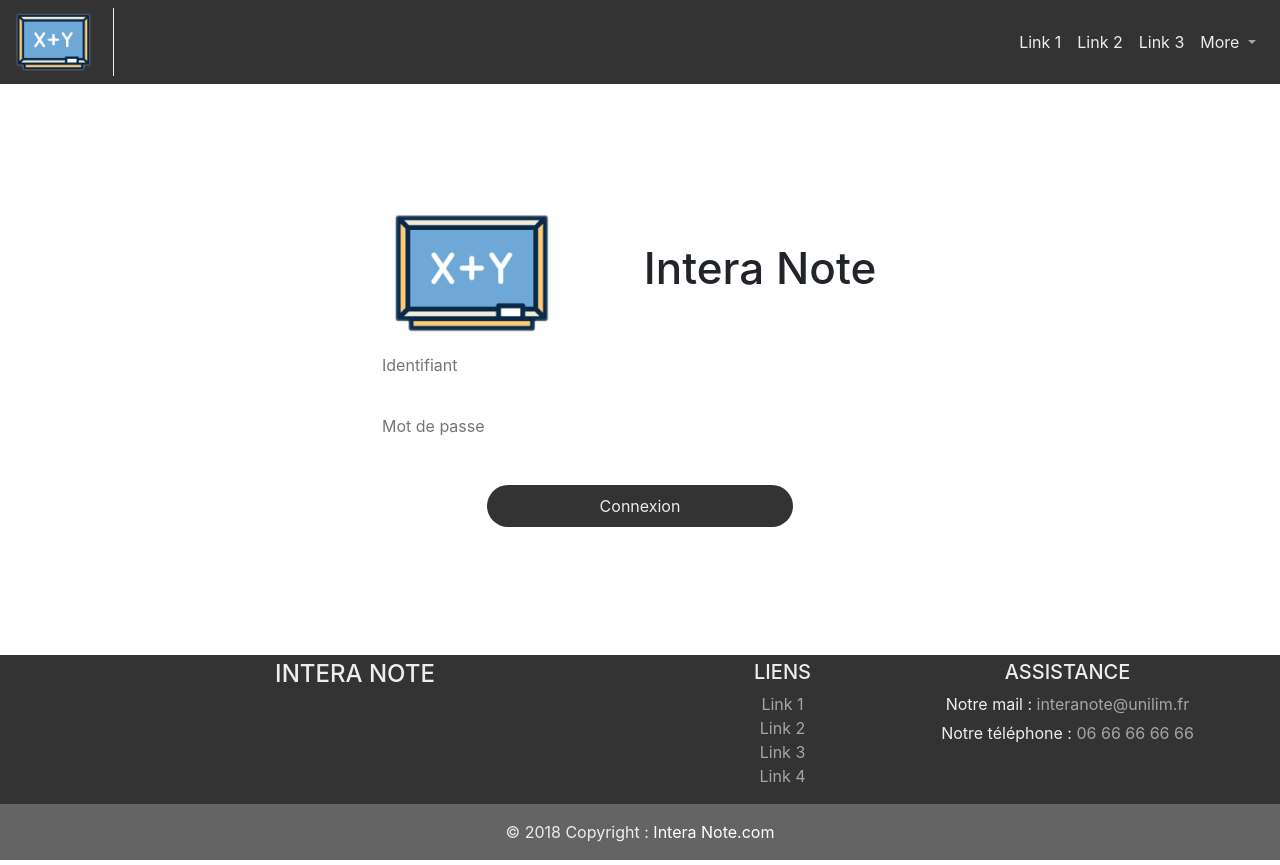
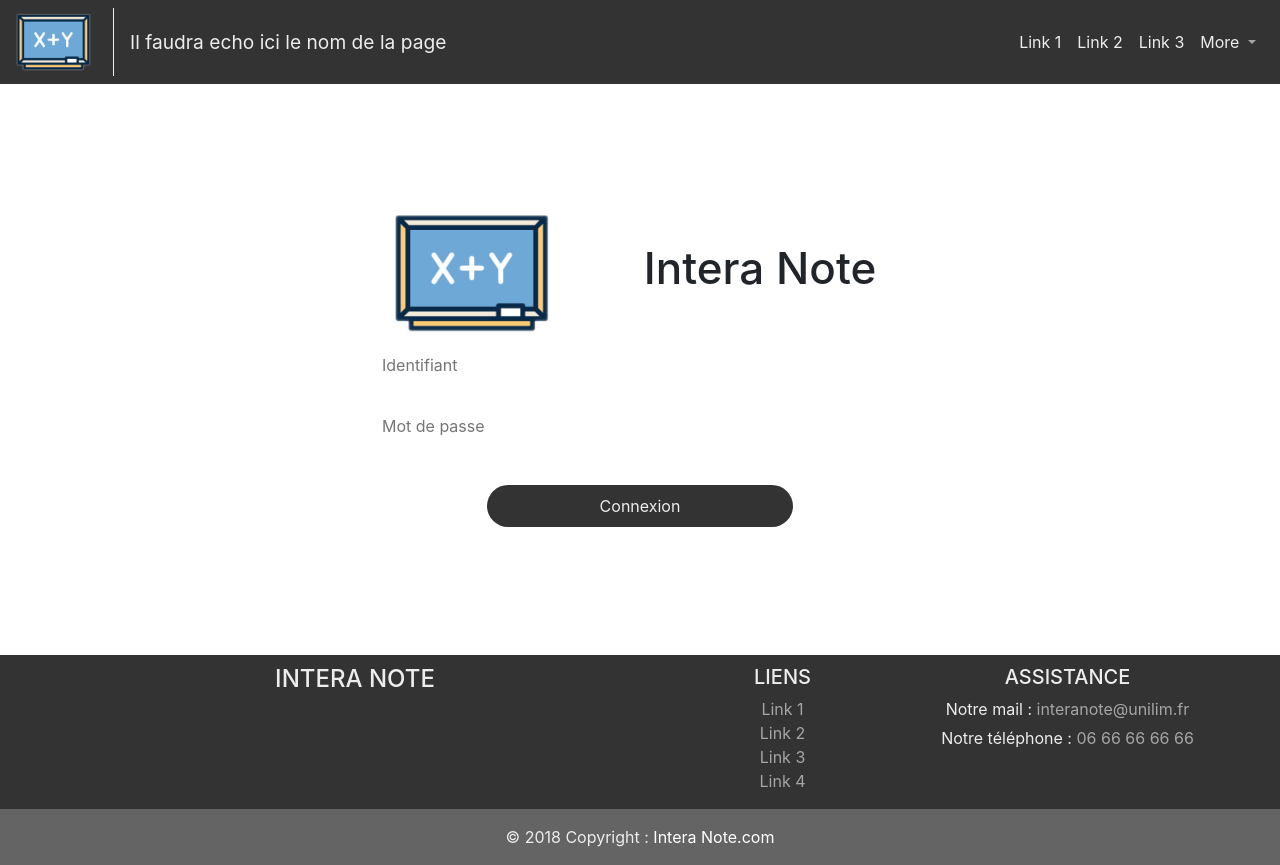
Before and after one commit to NathanLib/interaNotes, a PHP site: template interaNotes/include/pages/Connexion.inc.php in a window 1280 px wide. Run offline with PHP 8.4, Linux system fonts and the light colour scheme; the template is opened without the code that fills it, so the values that code supplies are empty; some libraries are stand-ins or nearby versions.

Commit message:
ajout text header

```diff
--- a/interaNotes/css/stylesheet.css
+++ b/interaNotes/css/stylesheet.css
@@ -21,11 +21,15 @@
     padding-right: 22px !important;
     border-right: 1px solid #ededed !important;
 }
+nav .navbar-text {
+    color: #ededed !important;
+    font-size: larger;
+}
 
 
 /* Footer */
 footer {
-    padding-top: 5px;
+    padding-top: 10px;
 }
 
 .page-footer {
--- a/interaNotes/include/footer.inc.php
+++ b/interaNotes/include/footer.inc.php
@@ -40,7 +40,7 @@
 
                 <p id="contact-mail-text">Notre mail : <a href="interanote@unilim.fr">interanote@unilim.fr</a></p>
 
-                <p id="contact-phone-text">Notre téléphone : <a href="tel+0666666666">06 66 66 66 66</a> </p>
+                <p id="contact-phone-text">Notre téléphone : <a href="tel+0666666666">06&nbsp66&nbsp66&nbsp66&nbsp66</a> </p>
             </div>
             <!-- Grid column -->
         </div>
--- a/interaNotes/include/header.inc.php
+++ b/interaNotes/include/header.inc.php
@@ -27,6 +27,11 @@
         <a class="navbar-brand" href="#">
             <img src="image/board.png" width="75" height="auto" alt="logo" title="logo">
         </a>
+
+        <!-- Navbar text-->
+        <span class="navbar-text">
+            Il faudra echo ici le nom de la page
+        </span>
 
         <!-- Toggler/collapsibe Button -->
         <button class="navbar-toggler" type="button" data-toggle="collapse" data-target="#collapsibleNavbar">
```
